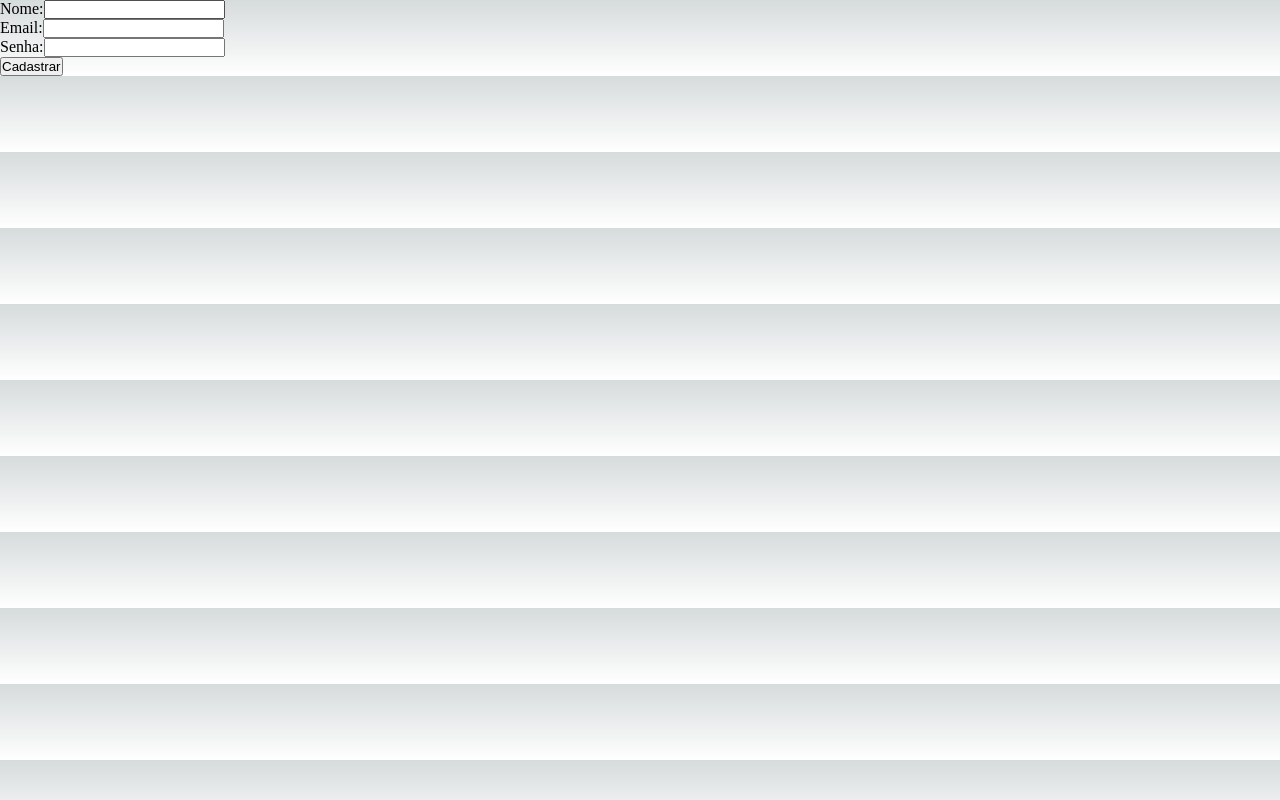
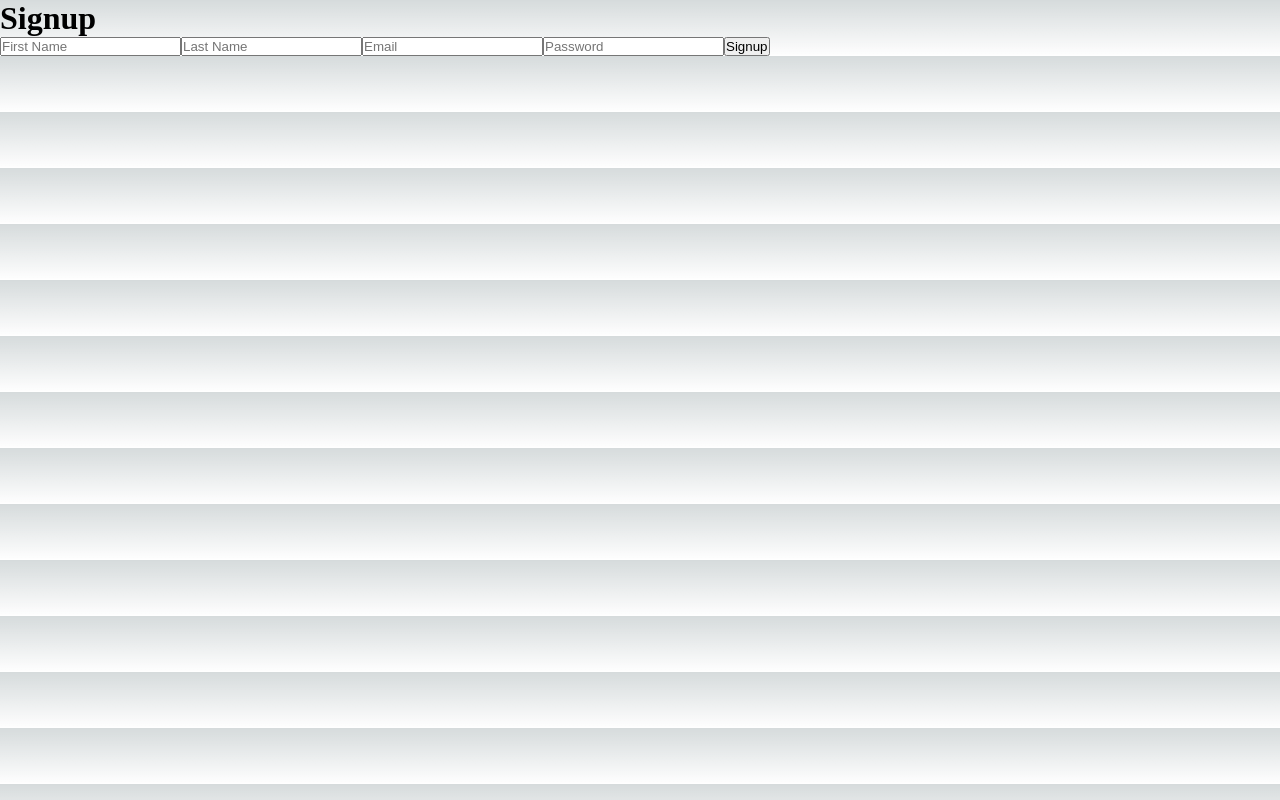
Before and after one commit to GuilhermeGomesti1/MyApiSystem, a Next.js app: page /signup/signup in a window 1280 px wide. Built offline with nearby package versions, Linux system fonts and the light colour scheme.

Commit message:
user add

```diff
--- a/src/database/db.tsx
+++ /dev/null
@@ -1,12 +0,0 @@
-require("dotenv").config();
-import { MongoClient, MongoClientOptions } from "mongodb";
-
-export default async function connectToDataBase() {
-  const uri = process.env.MONGODB_URL ?? "";
-  const options: MongoClientOptions = {};
-
-  const client = new MongoClient(uri, options);
-  await client.connect();
-  console.log("COnexao ao banco de dados estabelecida");
-  return client;
-}
--- a/src/pages/signup/signup.tsx
+++ b/src/pages/signup/signup.tsx
@@ -1,91 +1,68 @@
-import { useState } from "react";
+import { useState, FormEvent } from 'react';
+import { useRouter } from 'next/router';
+import Tasks from '../tasks';
 
-import connectToDataBase from "@/database/db";
+export default function Signup()  {
+  const router = useRouter();
 
+  const [firstName, setFirstName] = useState('');
+  const [lastName, setLastName] = useState('');
+  const [email, setEmail] = useState('');
+  const [password, setPassword] = useState('');
 
-export default function SignUp() {
-  const [name, setName] = useState("");
-  const [email, setEmail] = useState("");
-  const [password, setPassword] = useState("");
+  const handleSubmit = async (e: FormEvent) => {
+    e.preventDefault();
 
-  const handleNameChange = (e: React.ChangeEvent<HTMLInputElement>) => {
-    setName(e.target.value);
+    // Fazer uma chamada de API para criar o usuário usando os dados fornecidos
+    const response = await fetch('http://localhost:8000/users', {
+      method: 'POST',
+      headers: {
+        'Content-Type': 'application/json',
+      },
+      body: JSON.stringify({ firstName, lastName, email, password }),
+    });
+
+    if (response.ok) {
+      // Usuário criado com sucesso
+      console.log('Usuário criado com sucesso!');
+
+      router.push('/tasks');
+    } else {
+      // Erro ao criar usuário
+      console.log('Erro ao criar usuário');
+    }
   };
 
-  const handleEmailChange = (e: React.ChangeEvent<HTMLInputElement>) => {
-    setEmail(e.target.value);
-  };
-
-  const handlePasswordChange = (e: React.ChangeEvent<HTMLInputElement>) => {
-    setPassword(e.target.value);
-  };
-
-  const handleSubmit = async (e: React.FormEvent<HTMLFormElement>) => {
-    e.preventDefault();
-    console.log("Name:", name);
-    console.log("Email:", email);
-    console.log("Password:", password);
-
-    try {
-      const client = await connectToDataBase();
-      console.log("Conexão com o banco de dados estabelecida");
-      await client.close();
-      console.log("Conexão com o banco de dados encerrada");
-
-        const response = await fetch(process.env.MONGODB_URL!, {
-            method: "POST",
-            headers: {
-              "Content-Type": "application.json",
-            },
-          body: JSON.stringify({ name, email, password }),
-        }
-      );
-      if (response.ok) {
-        const data = await response.json();
-        console.log("Cadastro  bem sucedido:", data);
-      } else {
-        console.error("Erro ao cadastrar");
-      }
-    } catch (error) {
-      console.log("Erro na chamada a API, error");
-    }
-
-  };
   return (
-    <form onSubmit={handleSubmit}>
-      <div>
-        <label htmlFor="name">Nome:</label>
+    <div>
+      <h1>Signup</h1>
+      <form onSubmit={handleSubmit}>
         <input
           type="text"
-          id="name"
-          value={name}
-          onChange={handleNameChange}
-          required
+          placeholder="First Name"
+          value={firstName}
+          onChange={(e) => setFirstName(e.target.value)}
         />
-      </div>
-
-      <div>
-        <label htmlFor="email">Email:</label>
+        <input
+          type="text"
+          placeholder="Last Name"
+          value={lastName}
+          onChange={(e) => setLastName(e.target.value)}
+        />
         <input
           type="email"
-          id="email"
+          placeholder="Email"
           value={email}
-          onChange={handleEmailChange}
-          required
+          onChange={(e) => setEmail(e.target.value)}
         />
-      </div>
-
-      <div>
-        <label htmlFor="password">Senha:</label>
         <input
           type="password"
-          id="password"
+          placeholder="Password"
           value={password}
-          onChange={handlePasswordChange}
-          required
+          onChange={(e) => setPassword(e.target.value)}
         />
-      </div>
-      <button type="submit">Cadastrar</button>
-    </form>
+        <button type="submit">Signup</button>
+      </form>
+    </div>
   );
-}
+};
--- /dev/null
+++ b/src/pages/tasks/index.tsx
@@ -0,0 +1,7 @@
+export default function Tasks() {
+    return(
+        <div>
+            <h1>Tarefas</h1>
+        </div>
+    )
+}
```
